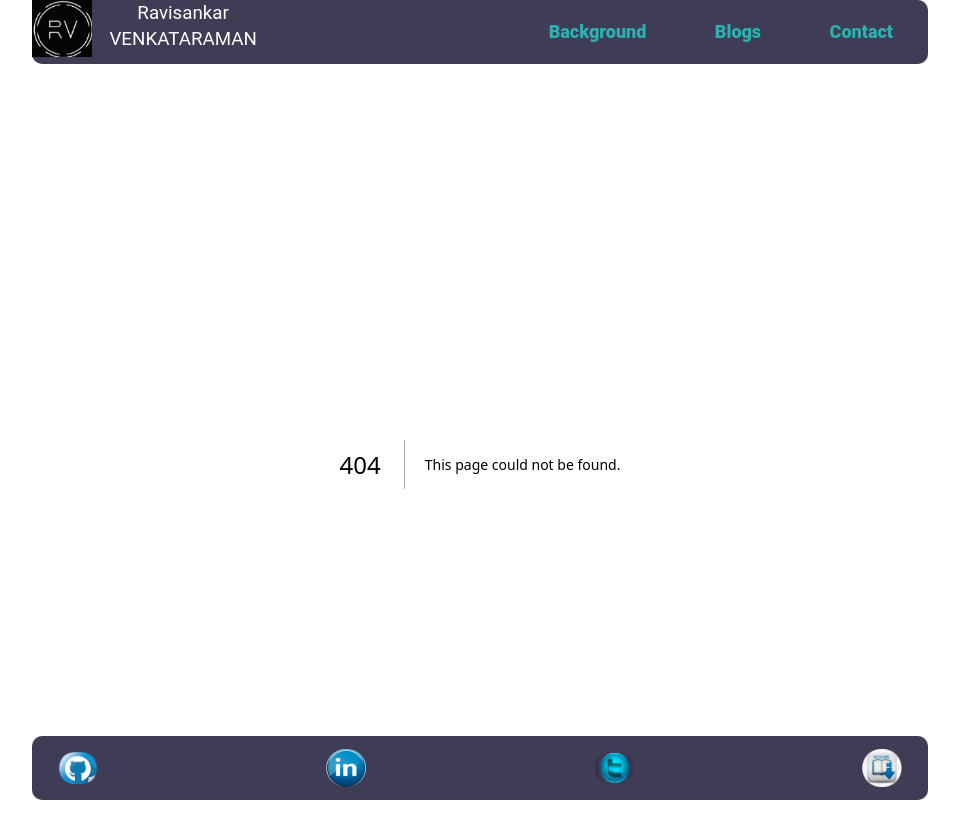
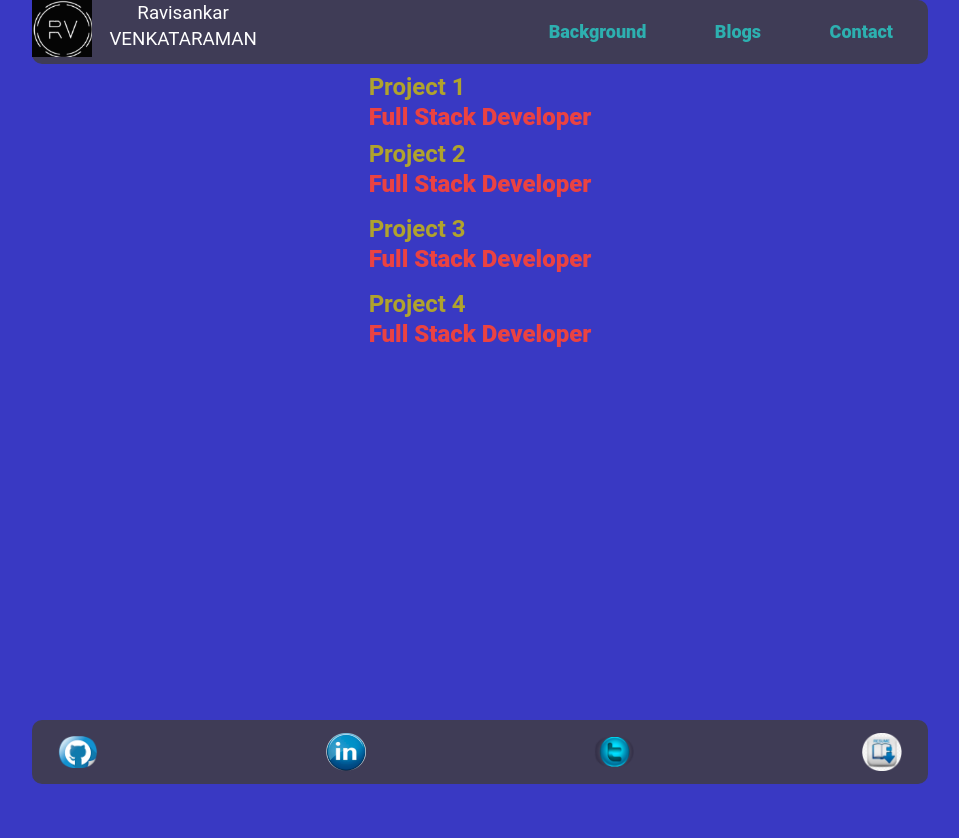
Before and after one commit to NJIT-WIS/midterm-portfolio-rv452njit, a Next.js app in the folder midterm-portfolio-rv452njit/: page /Projects in a window 1280 px wide. Before the commit this address had no page. Shown: the top 838 px of the page, without its empty margins (160-1119 px from the left). After the commit the page ends 800 px from the top, so only its background shows below. Built offline with nearby package versions, Linux system fonts and the light colour scheme.

Commit message:
closes #11

```diff
--- /dev/null
+++ b/midterm-portfolio-rv452njit/src/app/Projects/page.tsx
@@ -0,0 +1,72 @@
+'use client';
+import React from "react"
+import { Inter, Roboto, Outfit } from 'next/font/google'
+import { useParams } from 'next/navigation'
+import { useSearchParams } from 'next/navigation';
+import Image from 'next/image'
+// export const metadata = {
+//     title: "Ravisankar Venkataraman | Blog",
+//     description: "Ravi's blog posts",
+// }
+
+export default function Projects({
+  children,
+  params
+}: {
+  children: React.ReactNode,
+  params: { Id: string }
+}) {
+  const searchParams = useSearchParams();
+  const project = searchParams?.get('Id');
+
+  return (
+    <React.Fragment>
+      <section className="Section-Setting" id="ProjectsSection">
+        <div className="flex min-h-screen justify-center lg:flex-row">
+          <div className='card rounded-box bg-[#3939C3] text-[#FFFFFF] text-2xl font-semibold max-w-lg'>
+            <div>
+            <span className='HeroSectionArchtype'>
+              Project 1
+            </span>
+            <div className='HeroSectionArchtype-sub' id=''>
+              Full Stack Developer
+            </div>
+          </div>
+          <div className='card rounded-box mt-3 bg-[#7B5050D1] text-[#FFFFFF] text-2xl font-semibold max-w-lg'>
+            <span className='HeroSectionArchtype'>
+              Project 2
+            </span>
+            <div className='HeroSectionArchtype-sub' id=''>
+              Full Stack Developer
+            </div>
+          </div>
+          <div className='card rounded-box mt-3 bg-[#7B5050D1] text-[#FFFFFF] text-2xl font-semibold max-w-lg'>
+            <span className='HeroSectionArchtype'>
+              Project 3
+            </span>
+            <div className='HeroSectionArchtype-sub' id=''>
+              Full Stack Developer
+            </div>
+          </div>
+          <div className='card rounded-box mt-3 bg-[#7B5050D1] text-[#FFFFFF] text-2xl font-semibold max-w-lg'>
+            <span className='HeroSectionArchtype'>
+              Project 4
+            </span>
+            <div className='HeroSectionArchtype-sub' id=''>
+              Full Stack Developer
+            </div>
+          </div>
+          </div>
+        </div>
+      </section>
+    </React.Fragment>
+  );
+}
+
+function Project1() {
+  return <h1>Welcome back!</h1>;
+}
+
+function Project2() {
+  return <h1>Please sign up.</h1>;
+}
```
